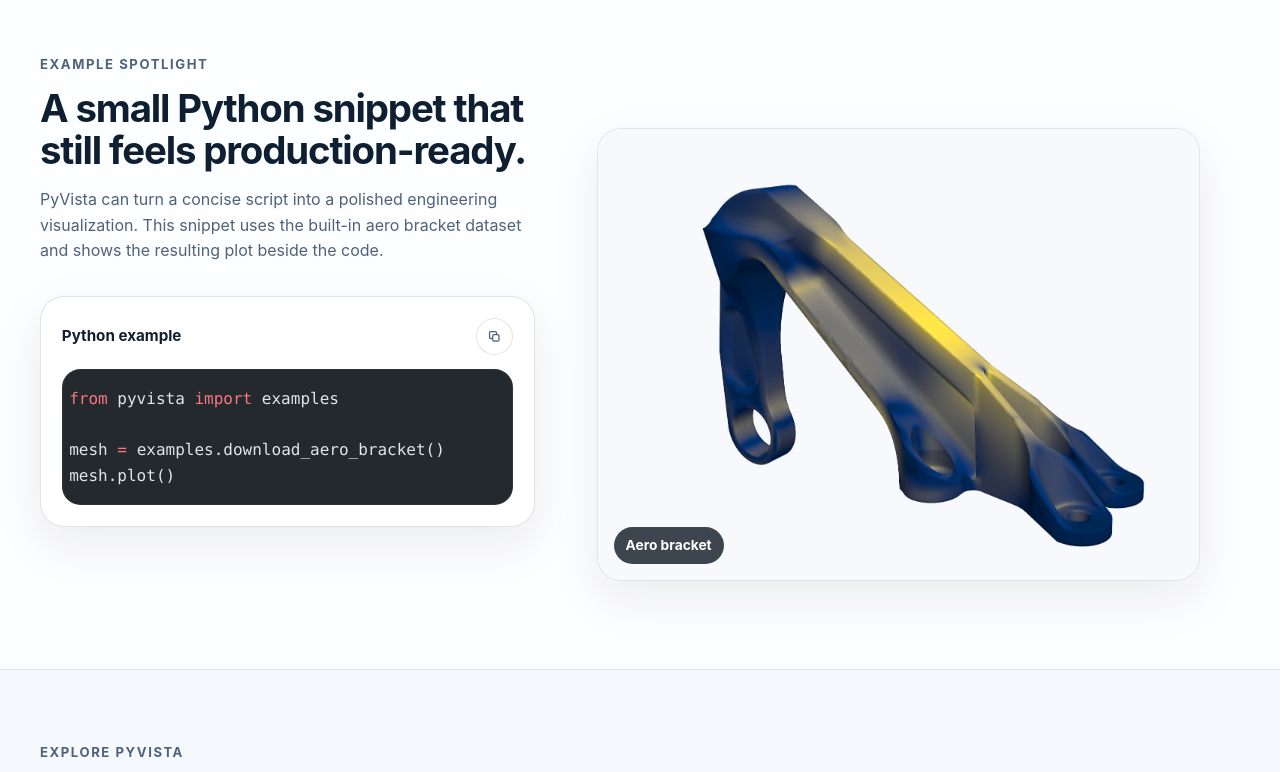
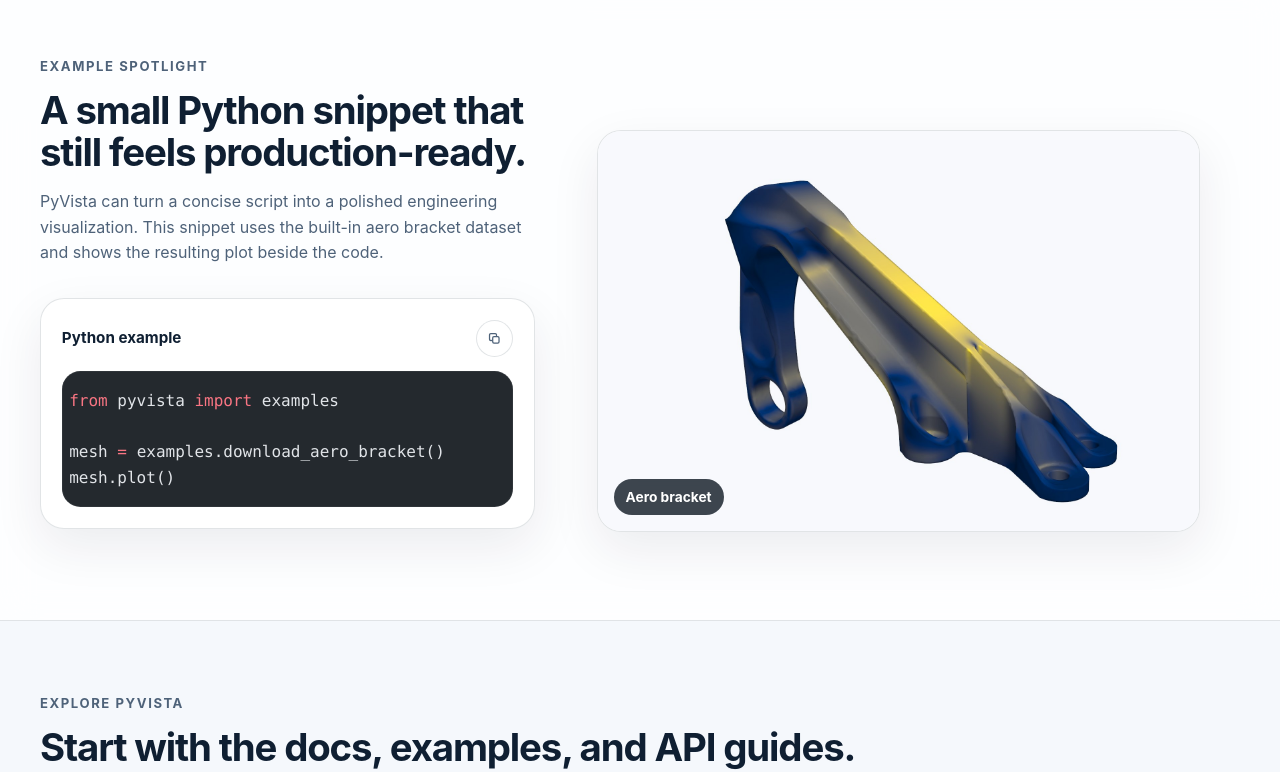
Before and after one commit to pyvista/website, an Astro site: page / in a window 1280 px wide. Shown: the part 1480-2252 px from the top of the page. Built offline with nearby package versions, Linux system fonts and the light colour scheme; Astro itself is replaced by a stand-in of ours.

Commit message:
Fixes for mobile

```diff
--- a/src/pages/index.astro
+++ b/src/pages/index.astro
@@ -31,7 +31,7 @@ const exampleHtml = await codeToHtml(exampleCommand, {
 
 <BaseLayout>
   <main id="content">
-    <section class="hero section" id="top">
+    <section class="hero section section-tinted" id="top">
       <div class="container hero-shell">
         <div class="hero-topline">
           <div class="hero-head">
--- a/src/styles/global.css
+++ b/src/styles/global.css
@@ -620,7 +620,7 @@ main {
 }
 
 .code-block {
-  overflow: hidden;
+  overflow-x: auto;
   padding: 0 0.4rem;
   border-radius: 1.15rem;
   border: 1px solid rgba(255, 255, 255, 0.05);
@@ -803,6 +803,8 @@ main {
 }
 
 .example-top-grid .feature-visual {
+  aspect-ratio: 3 / 2;
+  min-height: 0;
   margin-top: 4.6rem;
 }
 
@@ -914,7 +916,11 @@ main {
   .resource-card-grid,
   .ecosystem-grid,
   .footer-grid {
-    grid-template-columns: 1fr;
+    grid-template-columns: minmax(0, 1fr);
+  }
+
+  .example-top-grid .feature-visual {
+    margin-top: 0;
   }
 
   .feature-visual {
@@ -943,6 +949,12 @@ main {
     grid-template-columns: 1fr;
   }
 
+  .hero-actions-row .button-row {
+    flex-direction: row;
+    align-items: center;
+    justify-content: center;
+  }
+
   .install-strip {
     justify-content: space-between;
   }
```
Also changed, not shown: public/og-image.jpg, 1 other file.
